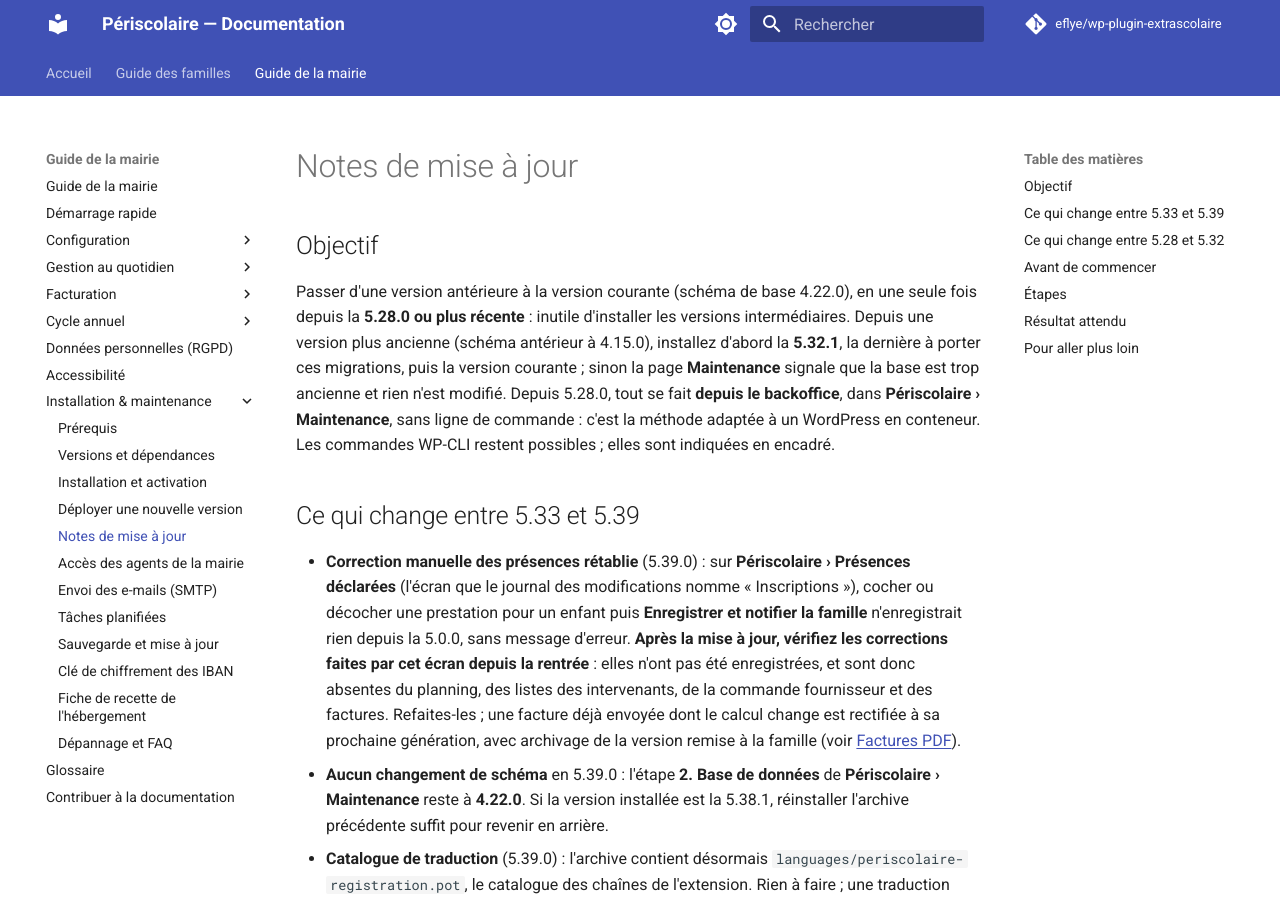
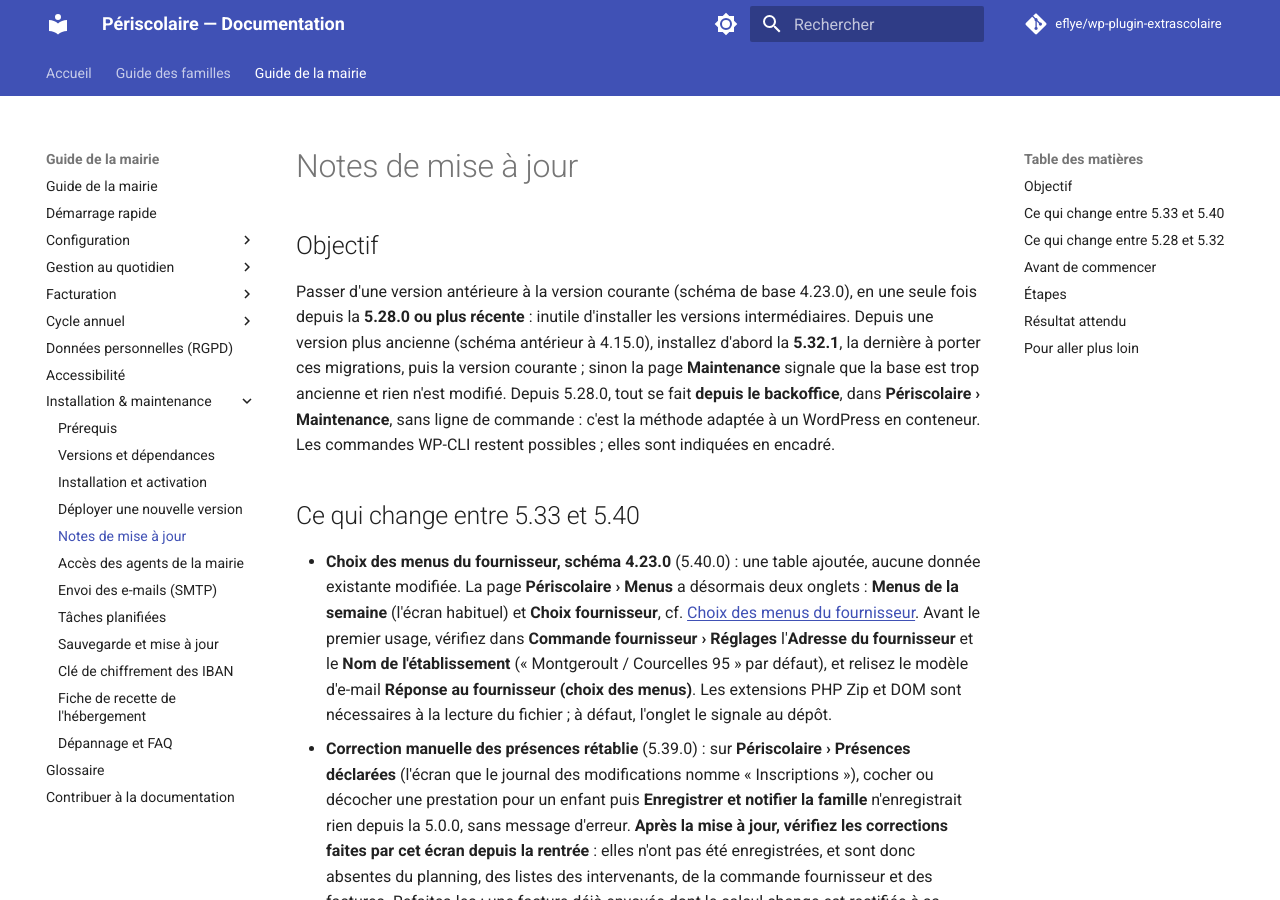
Before and after one commit to eflye/wp-plugin-extrascolaire, an MkDocs documentation site: the page built from documentation/installation/notes-mise-a-jour.md, in a window 1280 px wide and 900 px high. Built offline with MkDocs 1.6.1 and Material for MkDocs 9.7.7, drawn with Linux system fonts in a browser that asks for light colours; comment, search, counter and statistics services are not loaded; some of the changed text lies outside the part shown.

Commit message:
chore: prepare release 5.40.0
Version 5.40.0 (schéma 4.23.0) : choix des menus proposés par le
fournisseur. Journal des modifications, notes de mise à jour et
prérequis (extensions Zip et DOM) mis à jour.

Co-Authored-By: Claude <noreply@anthropic.com>

```diff
--- a/documentation/installation/notes-mise-a-jour.md
+++ b/documentation/installation/notes-mise-a-jour.md
@@ -2,10 +2,11 @@
 
 ## Objectif
 
-Passer d'une version antérieure à la version courante (schéma de base 4.22.0), en une seule fois depuis la **5.28.0 ou plus récente** : inutile d'installer les versions intermédiaires. Depuis une version plus ancienne (schéma antérieur à 4.15.0), installez d'abord la **5.32.1**, la dernière à porter ces migrations, puis la version courante ; sinon la page **Maintenance** signale que la base est trop ancienne et rien n'est modifié. Depuis 5.28.0, tout se fait **depuis le backoffice**, dans **Périscolaire › Maintenance**, sans ligne de commande : c'est la méthode adaptée à un WordPress en conteneur. Les commandes WP-CLI restent possibles ; elles sont indiquées en encadré.
+Passer d'une version antérieure à la version courante (schéma de base 4.23.0), en une seule fois depuis la **5.28.0 ou plus récente** : inutile d'installer les versions intermédiaires. Depuis une version plus ancienne (schéma antérieur à 4.15.0), installez d'abord la **5.32.1**, la dernière à porter ces migrations, puis la version courante ; sinon la page **Maintenance** signale que la base est trop ancienne et rien n'est modifié. Depuis 5.28.0, tout se fait **depuis le backoffice**, dans **Périscolaire › Maintenance**, sans ligne de commande : c'est la méthode adaptée à un WordPress en conteneur. Les commandes WP-CLI restent possibles ; elles sont indiquées en encadré.
 
-## Ce qui change entre 5.33 et 5.39
+## Ce qui change entre 5.33 et 5.40
 
+- **Choix des menus du fournisseur, schéma 4.23.0** (5.40.0) : une table ajoutée, aucune donnée existante modifiée. La page **Périscolaire › Menus** a désormais deux onglets : **Menus de la semaine** (l'écran habituel) et **Choix fournisseur**, cf. [Choix des menus du fournisseur](../gestion-quotidienne/choix-menus-fournisseur.md). Avant le premier usage, vérifiez dans **Commande fournisseur › Réglages** l'**Adresse du fournisseur** et le **Nom de l'établissement** (« Montgeroult / Courcelles 95 » par défaut), et relisez le modèle d'e-mail **Réponse au fournisseur (choix des menus)**. Les extensions PHP Zip et DOM sont nécessaires à la lecture du fichier ; à défaut, l'onglet le signale au dépôt.
 - **Correction manuelle des présences rétablie** (5.39.0) : sur **Périscolaire › Présences déclarées** (l'écran que le journal des modifications nomme « Inscriptions »), cocher ou décocher une prestation pour un enfant puis **Enregistrer et notifier la famille** n'enregistrait rien depuis la 5.0.0, sans message d'erreur. **Après la mise à jour, vérifiez les corrections faites par cet écran depuis la rentrée** : elles n'ont pas été enregistrées, et sont donc absentes du planning, des listes des intervenants, de la commande fournisseur et des factures. Refaites-les ; une facture déjà envoyée dont le calcul change est rectifiée à sa prochaine génération, avec archivage de la version remise à la famille (voir [Factures PDF](../facturation/factures-pdf.md)).
 - **Aucun changement de schéma** en 5.39.0 : l'étape **2. Base de données** de **Périscolaire › Maintenance** reste à **4.22.0**. Si la version installée est la 5.38.1, réinstaller l'archive précédente suffit pour revenir en arrière.
 - **Catalogue de traduction** (5.39.0) : l'archive contient désormais `languages/periscolaire-registration.pot`, le catalogue des chaînes de l'extension. Rien à faire ; une traduction compilée (`.mo`) déposée dans `languages/` serait chargée.
@@ -54,7 +55,7 @@ Passer d'une version antérieure à la version courante (schéma de base 4.22.0)
 4. **Ouvrez Périscolaire › Maintenance.** La mise à jour de la base se fait au premier affichage du backoffice. La page présente cinq étapes, chacune avec son état (**Fait**, **À faire** ou **Bloquant**) :
 
     - **1. Sauvegarde** : cochez la case une fois l'étape 1 ci-dessus réalisée, puis cliquez sur **Confirmer la sauvegarde**.
-    - **2. Base de données** : l'état doit être **Fait**, avec le schéma **4.22.0** (versions 5.38.0 à 5.39.0 ; 4.18.0 en 5.32, 4.20.0 en 5.35). Les migrations s'enchaînent seules, dans l'ordre. S'il est **Bloquant**, le motif est affiché : cliquez sur **Relancer la mise à jour de la base** une fois la cause levée ; les étapes réussies sont conservées, rien n'est perdu.
+    - **2. Base de données** : l'état doit être **Fait**, avec le schéma **4.23.0** (version 5.40.0 ; 4.22.0 de 5.38.0 à 5.39.1, 4.18.0 en 5.32, 4.20.0 en 5.35). Les migrations s'enchaînent seules, dans l'ordre. S'il est **Bloquant**, le motif est affiché : cliquez sur **Relancer la mise à jour de la base** une fois la cause levée ; les étapes réussies sont conservées, rien n'est perdu.
 
 5. **Sortez la clé de chiffrement de la base** (étape **3. Clé de chiffrement des IBAN** de la page) :
 
@@ -84,7 +85,7 @@ Passer d'une version antérieure à la version courante (schéma de base 4.22.0)
 
 ## Résultat attendu
 
-Les cinq étapes de **Périscolaire › Maintenance** sont **Fait** : base au schéma 4.22.0, clé des IBAN hors de la base, nouveaux réglages renseignés, recette signée. Aucun avis « tâches planifiées » ne s'affiche sur le tableau de bord. Dans **Réglages › Tarifs**, chaque prestation a un tarif du jour ; dans **Enfants**, les enfants « cantine sans repas » le sont toujours. Les corrections de présences faites par la mairie depuis la rentrée ont été vérifiées et refaites si nécessaire.
+Les cinq étapes de **Périscolaire › Maintenance** sont **Fait** : base au schéma 4.23.0, clé des IBAN hors de la base, nouveaux réglages renseignés, recette signée. Aucun avis « tâches planifiées » ne s'affiche sur le tableau de bord. Dans **Réglages › Tarifs**, chaque prestation a un tarif du jour ; dans **Enfants**, les enfants « cantine sans repas » le sont toujours. Les corrections de présences faites par la mairie depuis la rentrée ont été vérifiées et refaites si nécessaire.
 
 ## Pour aller plus loin
 
```
Also changed, not shown: docs/feuille-de-route.md (+1 -1 lines), documentation/installation/prerequis.md (+1 -1 lines), readme.txt, 1 other file.
